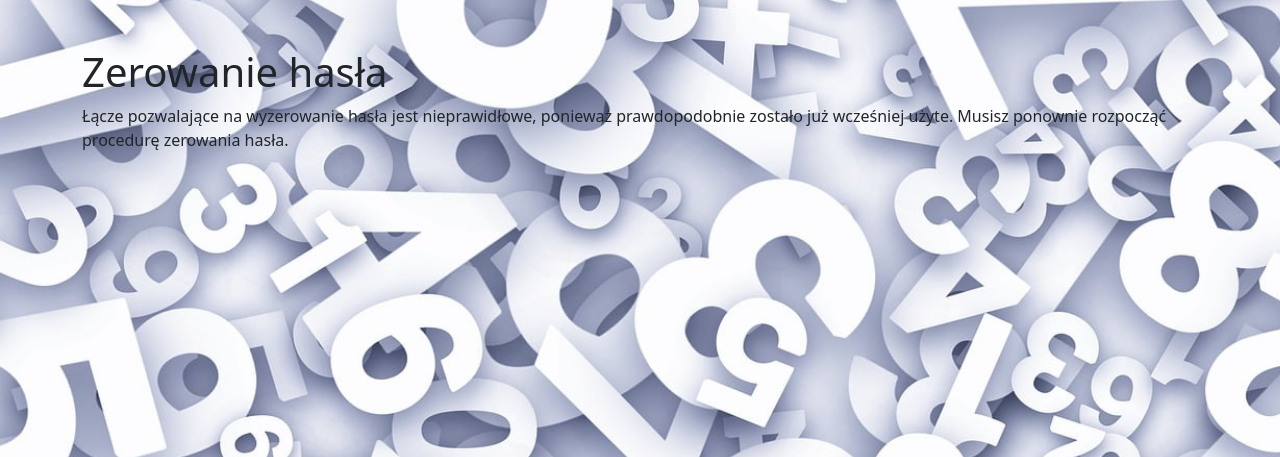
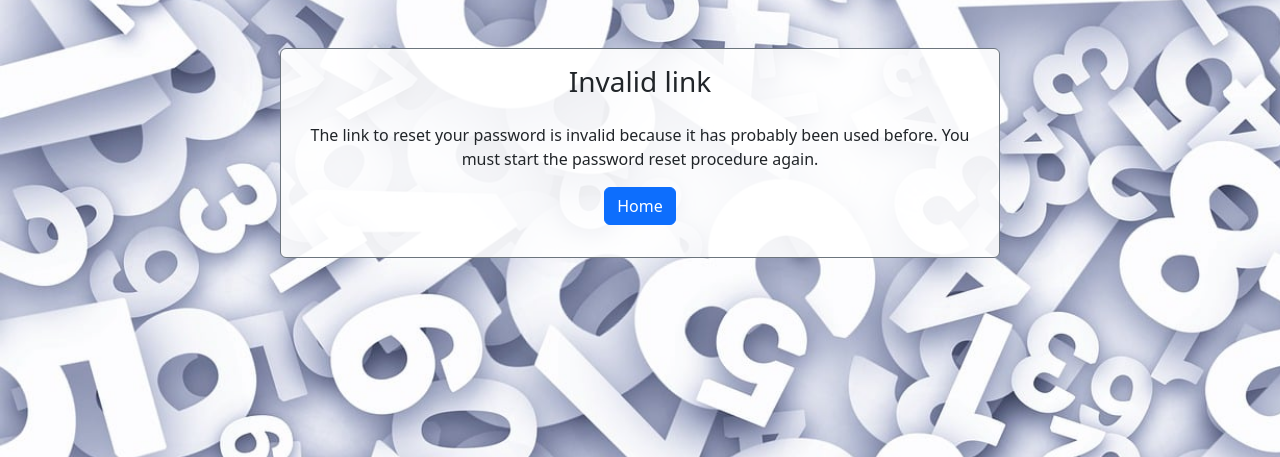
Before and after one commit to Kowal1996/Digit_Dash, a Django app: page /reset/1/1/ in a window 1280 px wide. Shown: the part 59-516 px from the top of the page. Run offline with Django 4.2, Linux system fonts and the light colour scheme.

Commit message:
forgot password css

```diff
--- a/accounts/templates/loginUser.html
+++ b/accounts/templates/loginUser.html
@@ -29,7 +29,7 @@
                             {% csrf_token %}
                             <p><button type="submit" class="btn btn-primary login-button">LOGIN</button></p>
                         </form>
-                        <p><a href="{% url 'password_reset' %}">Zapomniałeś hasła ?</a></p>
+                        <p><a class="btn btn-warning" href="{% url 'password_reset' %}">Forgot password?</a></p>
                     </div>
                 </div>
             </div>
--- a/accounts/templates/password_reset_confirm.html
+++ b/accounts/templates/password_reset_confirm.html
@@ -1,19 +1,43 @@
 {% extends 'base.html' %}
 
 
-{% block title %}Zerowanie hasła{% endblock title %}
+{% block title %}Pasword reset{% endblock title %}
 
 
 {% block content %}
-    <h1>Zerowanie hasła</h1>
     {% if validlink%}
-    <p>Dwukrotnie podaj nowe hasło:</p>
-    <form action="." method="post">
-        {{form.as_p}}
-        {% csrf_token %}
-        <p><input type="submit" value="Zmień hasło"/></p>
-    </form>
+        <div class="container mt-5">
+            <div class="row">
+                <div class="col-md-8 offset-md-2">
+                    <div class="card background-white border border-secondary">
+                        <div class="card-body">
+                            <h3 class="mb-4 text-center">Password reset</h3>
+                            <p class="text-center">Enter the new password twice</p>
+                            <form action="." method="post">
+                                {{ form.as_p }}
+                                {% csrf_token %}
+                                <div class="mt-4 text-center">
+                                    <button type="submit" class="btn btn-primary">Save</button>
+                                </div>
+                            </form>
+                        </div>
+                    </div>
+                </div>
+            </div>
+        </div>
     {% else %}
-    <p>Łącze pozwalające na wyzerowanie hasła jest nieprawidłowe, ponieważ prawdopodobnie zostało już wcześniej użyte. Musisz ponownie rozpocząć procedurę zerowania hasła.</p>
+        <div class="container mt-5">
+            <div class="row">
+                <div class="col-md-8 offset-md-2">
+                    <div class="card background-white border border-secondary">
+                        <div class="card-body">
+                            <h3 class="mb-4 text-center">Invalid link</h3>
+                            <p class="text-center">The link to reset your password is invalid because it has probably been used before. You must start the password reset procedure again.</p>
+                            <p class="text-center"><a class="btn btn-primary" href="{% url 'home' %}">Home</a></p>
+                        </div>
+                    </div>
+                </div>
+            </div>
+        </div>
     {% endif %}
 {% endblock content %}
```
Also changed, not shown: accounts/templates/password_reset_complete.html (+14 -3 lines), accounts/templates/password_reset_done.html (+15 -4 lines), accounts/templates/password_reset_form.html (+22 -8 lines).
